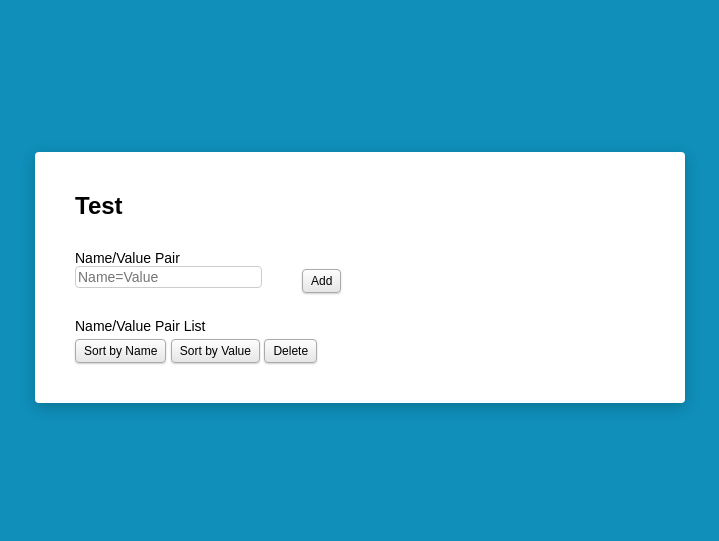
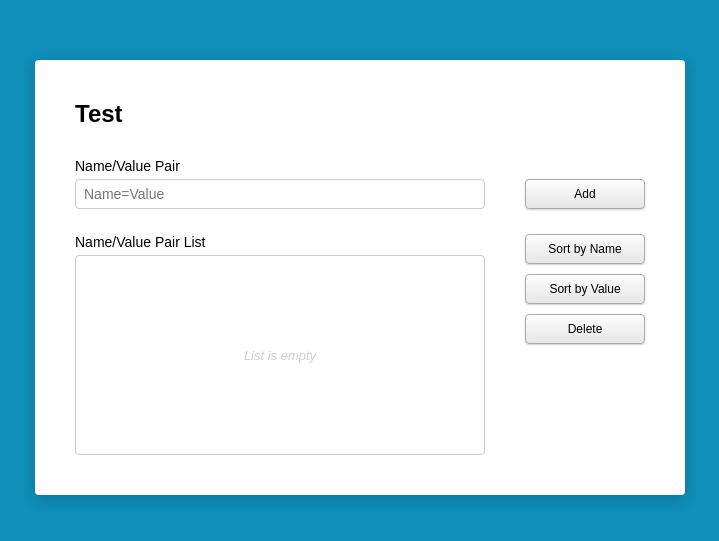
Before and after one commit to Artur-Petrov/Javascript_EXAM, a plain HTML site: page FirstTask/index.html in a window 1280 px wide. Shown: the part 123-664 px from the top of the page, without its empty margins (280-999 px from the left). Drawn offline with Linux system fonts and the light colour scheme.

Commit message:
finished styling for pc screens

```diff
--- a/FirstTask/index.html
+++ b/FirstTask/index.html
@@ -15,17 +15,22 @@
 <!--  Block with input field and Add button-->
 
   <div id="inputContainer">
-    <label> Name/Value Pair
-      <input type="text" placeholder="Name=Value" name="usersInputField">
-    </label>
+    <div class="inputContainerField">
+      <label for="userInput"> Name/Value Pair</label>
+      <input type="text" placeholder="Name=Value" name="usersInputField" id="userInput">
+    </div>
     <button id="add-Btn" type="submit">Add</button>
   </div>
 
   <!--  Block with output field and action buttons-->
 
   <div id="outputContainer">
-    <label>Name/Value Pair List</label>
-    <ul id="usersOutputList"></ul>
+    <div class="labelListInput">
+      <label>Name/Value Pair List</label>
+      <div class="listWrapper">
+        <ul id="usersOutputList"></ul>
+        <p id="emptyMessage">List is empty</p></div>
+    </div>
     <div id="buttons">
       <button id="sort-By-Name-Btn" type="button">Sort by Name</button>
       <button id="sort-By-Value-Btn" type="button">Sort by Value</button>
--- a/FirstTask/script/main.js
+++ b/FirstTask/script/main.js
@@ -0,0 +1,11 @@
+const list = document.getElementById('usersOutputList');
+const emptyMessage = document.getElementById('emptyMessage');
+
+function updateEmptyState() {
+    if (list.children.length === 0) {
+        emptyMessage.style.display = 'block';
+    } else {
+        emptyMessage.style.display = 'none';
+    }
+}
+updateEmptyState();
--- a/FirstTask/styles/main_styles.css
+++ b/FirstTask/styles/main_styles.css
@@ -1,3 +1,4 @@
+/* main styles for body + form */
 body{
     font-family: Arial, sans-serif;
     background-color: #0f8fba;
@@ -6,6 +7,8 @@ body{
     align-items: center;
     height: 100vh;
     width: 100vw;
+    min-height: 100vh;
+    margin: 0;
 }
 #mainForm{
     background-color: #ffffff;
@@ -15,6 +18,10 @@ body{
     border-radius: 4px;
     box-shadow: 0 4px 15px rgba(0,0,0,0.2);
 }
+
+/*--------------------------------------------------------------------------------*/
+
+/*styles for input and label*/
 h1{
     margin-bottom: 30px;
     font-size: 24px;
@@ -26,12 +33,15 @@ label{
 }
 input[type="text"]{
     width: 100%;
-    padding: 2px;
+    padding: 6px 8px;
     border: 1px solid #ccc;
     border-radius: 4px;
     font-size: 14px;
     display: block;
 }
+
+/*--------------------------------------------------------------------------------*/
+/*styles for buttons, hover and action pseudo-classes*/
 button{
     background: linear-gradient(
             to bottom,
@@ -42,6 +52,8 @@ button{
     border: 1px solid #aaa;
     border-radius: 4px;
     padding: 4px 8px;
+    min-width: 120px;
+    height: 30px;
     cursor: pointer;
     font-size: 12px;
     transition: background 0.2s;
@@ -63,6 +75,9 @@ button:active {
     );
     box-shadow: inset 0 1px 2px rgba(0, 0, 0, 0.3);
 }
+
+/*--------------------------------------------------------------------------------*/
+/*input styles and pseudo-classes*/
 input:focus {
     outline: none;
     border-color: #9bb7f0;
@@ -76,9 +91,70 @@ input:focus {
 input:focus::placeholder {
     color: transparent;
 }
+
+/*--------------------------------------------------------------------------------*/
+
 #inputContainer{
     display: flex;
     gap: 40px;
     align-items: flex-end;
     margin-bottom: 25px;
 }
+.inputContainerField {
+    flex: 1;
+}
+
+/*output container*/
+
+#outputContainer{
+    display: flex;
+    gap: 40px;
+}
+#buttons{
+    display: flex;
+    gap: 10px;
+    flex-direction: column;
+    min-width: 120px;
+}
+
+.labelListInput{
+    display: flex;
+    flex-direction: column;
+    flex: 1
+}
+.listWrapper {
+    position: relative;
+    width: 100%;
+}
+#usersOutputList {
+    height: 200px;
+    width: 100%;
+    border: 1px solid #ccc;
+    border-radius: 4px;
+    background-color: #fff;
+    padding: 6px;
+}
+#emptyMessage {
+    position: absolute;
+    top: 50%;
+    left: 50%;
+    transform: translate(-50%, -50%);
+    color: #ccc;
+    font-style: italic;
+    font-size: 13px;
+    pointer-events: none;
+}
+
+/*#usersOutputList li {*/
+/*    padding: 6px 10px;*/
+/*    border-bottom: 1px solid #f0f0f0;*/
+/*    cursor: pointer;*/
+/*    font-size: 14px;*/
+/*}*/
+/*#usersOutputList li:hover {*/
+/*    background-color: #eaf2ff;*/
+/*}*/
+/*#usersOutputList li.selected {*/
+/*    background-color: #9bb7f0;*/
+/*    color: white;*/
+/*}*/
```
